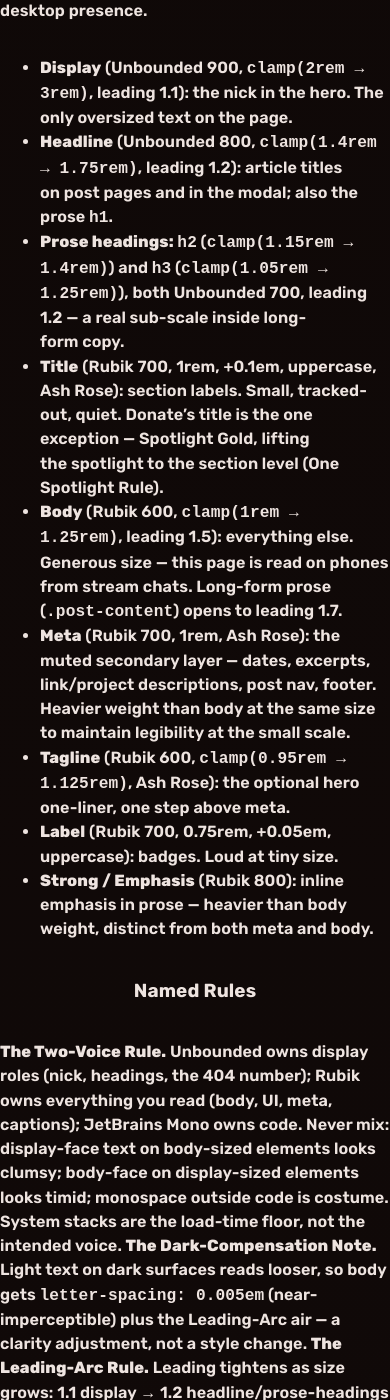
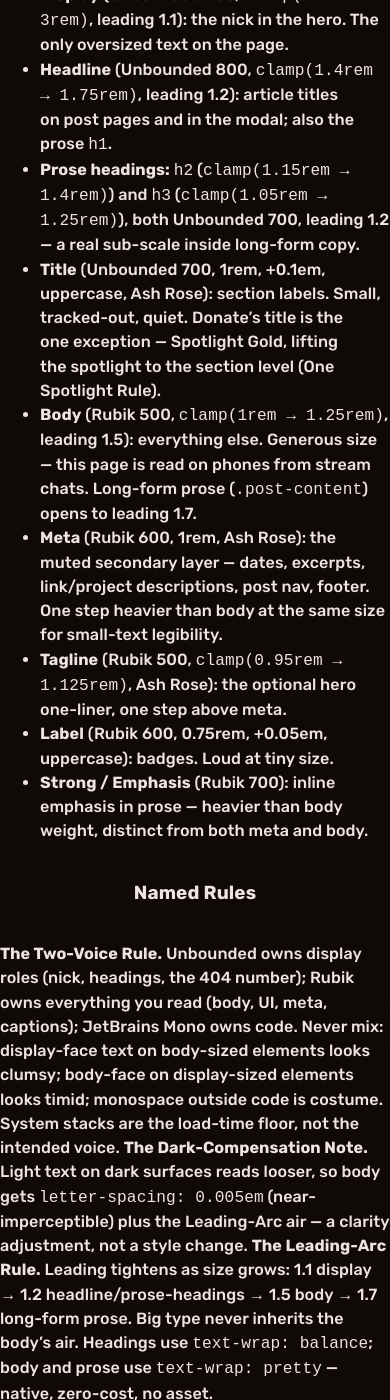
Before and after one commit to Vijorich/SocialLinker, a Jekyll site: the page built from DESIGN.md, in a window 390 px wide and 1400 px high, scrolled down 4830 px. Built offline with Jekyll 4.4.1, drawn with Linux system fonts in a browser that asks for light colours; some web fonts are replaced; our own code applies the rules of GitHub Pages for plain Markdown files.

Commit message:
typography: rebalance Rubik weights, 500 body / 600 meta + date, Unbounded titles

```diff
--- a/DESIGN.md
+++ b/DESIGN.md
@@ -49,27 +49,27 @@
     fontWeight: 700
     lineHeight: 1.2
   title:
-    fontFamily: "Rubik, system-ui, sans-serif"
+    fontFamily: "Unbounded, 'Arial Black', sans-serif"
     fontSize: "1rem"
     fontWeight: 700
     letterSpacing: "0.1em"
   body:
     fontFamily: "Rubik, system-ui, sans-serif"
     fontSize: "clamp(1rem, 0.76rem + 1.03vw, 1.25rem)"
-    fontWeight: 600
+    fontWeight: 500
     lineHeight: 1.5
   meta:
     fontFamily: "Rubik, system-ui, sans-serif"
     fontSize: "1rem"
-    fontWeight: 700
+    fontWeight: 600
   tagline:
     fontFamily: "Rubik, system-ui, sans-serif"
     fontSize: "clamp(0.95rem, 0.85rem + 0.43vw, 1.125rem)"
-    fontWeight: 600
+    fontWeight: 500
   label:
     fontFamily: "Rubik, system-ui, sans-serif"
     fontSize: "0.75rem"
-    fontWeight: 700
+    fontWeight: 600
     letterSpacing: "0.05em"
 rounded:
   sm: "0.25rem"
@@ -174,12 +174,12 @@
 - **Display** (Unbounded 900, `clamp(2rem → 3rem)`, leading 1.1): the nick in the hero. The only oversized text on the page.
 - **Headline** (Unbounded 800, `clamp(1.4rem → 1.75rem)`, leading 1.2): article titles on post pages and in the modal; also the prose `h1`.
 - **Prose headings:** `h2` (`clamp(1.15rem → 1.4rem)`) and `h3` (`clamp(1.05rem → 1.25rem)`), both Unbounded 700, leading 1.2 — a real sub-scale inside long-form copy.
-- **Title** (Rubik 700, 1rem, +0.1em, uppercase, Ash Rose): section labels. Small, tracked-out, quiet. Donate's title is the one exception — Spotlight Gold, lifting the spotlight to the section level (One Spotlight Rule).
-- **Body** (Rubik 600, `clamp(1rem → 1.25rem)`, leading 1.5): everything else. Generous size — this page is read on phones from stream chats. Long-form prose (`.post-content`) opens to leading 1.7.
-- **Meta** (Rubik 700, 1rem, Ash Rose): the muted secondary layer — dates, excerpts, link/project descriptions, post nav, footer. Heavier weight than body at the same size to maintain legibility at the small scale.
-- **Tagline** (Rubik 600, `clamp(0.95rem → 1.125rem)`, Ash Rose): the optional hero one-liner, one step above meta.
-- **Label** (Rubik 700, 0.75rem, +0.05em, uppercase): badges. Loud at tiny size.
-- **Strong / Emphasis** (Rubik 800): inline emphasis in prose — heavier than body weight, distinct from both meta and body.
+- **Title** (Unbounded 700, 1rem, +0.1em, uppercase, Ash Rose): section labels. Small, tracked-out, quiet. Donate's title is the one exception — Spotlight Gold, lifting the spotlight to the section level (One Spotlight Rule).
+- **Body** (Rubik 500, `clamp(1rem → 1.25rem)`, leading 1.5): everything else. Generous size — this page is read on phones from stream chats. Long-form prose (`.post-content`) opens to leading 1.7.
+- **Meta** (Rubik 600, 1rem, Ash Rose): the muted secondary layer — dates, excerpts, link/project descriptions, post nav, footer. One step heavier than body at the same size for small-text legibility.
+- **Tagline** (Rubik 500, `clamp(0.95rem → 1.125rem)`, Ash Rose): the optional hero one-liner, one step above meta.
+- **Label** (Rubik 600, 0.75rem, +0.05em, uppercase): badges. Loud at tiny size.
+- **Strong / Emphasis** (Rubik 700): inline emphasis in prose — heavier than body weight, distinct from both meta and body.
 
 ### Named Rules
 **The Two-Voice Rule.** Unbounded owns display roles (nick, headings, the 404 number); Rubik owns everything you read (body, UI, meta, captions); JetBrains Mono owns code. Never mix: display-face text on body-sized elements looks clumsy; body-face on display-sized elements looks timid; monospace outside code is costume. System stacks are the load-time floor, not the intended voice.
--- a/_layouts/default.html
+++ b/_layouts/default.html
@@ -15,7 +15,7 @@
   <link rel="icon" href="{{ site.data.profile.avatar | relative_url }}">
   <link rel="preconnect" href="https://fonts.googleapis.com">
   <link rel="preconnect" href="https://fonts.gstatic.com" crossorigin>
-  <link rel="stylesheet" href="https://fonts.googleapis.com/css2?family=JetBrains+Mono:wght@400&family=Rubik:ital,wght@0,600;0,700;0,800;0,900;1,600&family=Unbounded:wght@700;800;900&display=swap">
+  <link rel="stylesheet" href="https://fonts.googleapis.com/css2?family=JetBrains+Mono:wght@400&family=Rubik:ital,wght@0,500;0,600;0,700;0,800;1,500&family=Unbounded:wght@700;800;900&display=swap">
   <link rel="stylesheet" href="{{ '/assets/style.css' | relative_url }}">
   <script src="{{ '/assets/badges.js' | relative_url }}" defer></script>
 </head>
--- a/assets/style.css
+++ b/assets/style.css
@@ -83,7 +83,7 @@
   font-family: var(--font-sans);
   font-optical-sizing: auto;
   font-kerning: normal;
-  font-weight: 600;
+  font-weight: 500;
   background: linear-gradient(180deg, var(--bg) 0%, var(--bg-grad) 100%);
   color: var(--fg);
   line-height: var(--leading-body);
@@ -96,7 +96,7 @@
 }
 
 a { color: var(--accent-link); }
-strong, b { font-weight: 800; }
+strong, b { font-weight: 700; }
 
 /* Skip link — first focusable, off-screen until keyboard focus reveals it top-left. */
 .skip-link {
@@ -106,7 +106,7 @@
   padding: .5rem .9rem;
   background: var(--accent-link);
   color: var(--bg);
-  font-weight: 900;
+  font-weight: 800;
   border-radius: 999px;
   text-decoration: none;
   transform: translateY(-150%);
@@ -254,6 +254,7 @@
 /* Sections */
 .section { margin-bottom: 2rem; }
 .section-title {
+  font-family: var(--font-display);
   font-size: var(--text-title);
   text-transform: uppercase;
   letter-spacing: 0.1em;
@@ -274,7 +275,7 @@
   code { font-family: var(--font-mono); background: var(--bg-card); padding: 0.5em 0.5em; border-radius: 0.25rem; font-size: 0.85em; }
   pre { font-family: var(--font-mono); background: var(--bg-card); padding: 1rem; border-radius: 1rem; overflow-x: auto; }
   pre code { background: none; border: none; padding: 0; }
-  blockquote { border-left: 0.25rem solid var(--accent); margin: 1rem 0; padding: 0.5rem 1rem; color: var(--fg-muted); font-style: italic; font-weight: 600; }
+  blockquote { border-left: 0.25rem solid var(--accent); margin: 1rem 0; padding: 0.5rem 1rem; color: var(--fg-muted); font-style: italic; font-weight: 500; }
   ul, ol { padding-left: 1.5rem; }
 }
 
@@ -299,7 +300,7 @@
   border-radius: 1rem;
   color: var(--fg);
   text-decoration: none;
-  font-weight: 600;
+  font-weight: 500;
   transition: background 0.3s ease, color 0.3s ease, border-radius 0.3s ease, scale 0.3s ease, transform 0.3s ease-out;
   position: relative;
   overflow: hidden;
@@ -325,7 +326,7 @@
   display: block;
   color: var(--fg-muted);
   font-size: var(--text-meta);
-  font-weight: 700;
+  font-weight: 600;
   margin-top: 0.125rem;
   white-space: nowrap;
   overflow: hidden;
@@ -388,7 +389,7 @@
   padding: 0.2rem 0.6rem;
   border-radius: 999px;
   font-size: var(--text-label);
-  font-weight: 700;
+  font-weight: 600;
   text-transform: uppercase;
   letter-spacing: 0.05em;
   line-height: 1.4;
@@ -484,14 +485,14 @@
   align-items: baseline;
   gap: 1rem;
 }
-.post-title { font-weight: 600; }
-.post-date { color: var(--fg-muted); font-size: var(--text-meta); font-weight: 700; flex-shrink: 0; font-variant-numeric: tabular-nums; }
+.post-title { font-weight: 500; }
+.post-date { color: var(--fg-muted); font-size: var(--text-meta); font-weight: 600; flex-shrink: 0; font-variant-numeric: tabular-nums; }
 .post-excerpt {
   display: block;
   color: var(--fg-muted);
   margin: 0.5rem 0 0;
   font-size: var(--text-meta);
-  font-weight: 700;
+  font-weight: 600;
 }
 
 /* Single post — article is a card (morph target matches .post-card visual) */
@@ -598,13 +599,13 @@
 }
 
 /* Projects */
-.project-name { font-weight: 600; }
+.project-name { font-weight: 500; }
 .project-desc {
   display: block;
   color: var(--fg-muted);
   font-size: var(--text-meta);
   margin-top: 0.25rem;
-  font-weight: 700;
+  font-weight: 600;
 }
 
 /* 404 — centered hero, gradient code, card-style CTA matching link aesthetic */
@@ -638,7 +639,7 @@
   border-radius: var(--radius);
   color: var(--fg);
   text-decoration: none;
-  font-weight: 900;
+  font-weight: 800;
   transition: background 0.3s ease, scale 0.3s ease, color 0.3s ease;
 }
 @media (hover: hover) {
```
